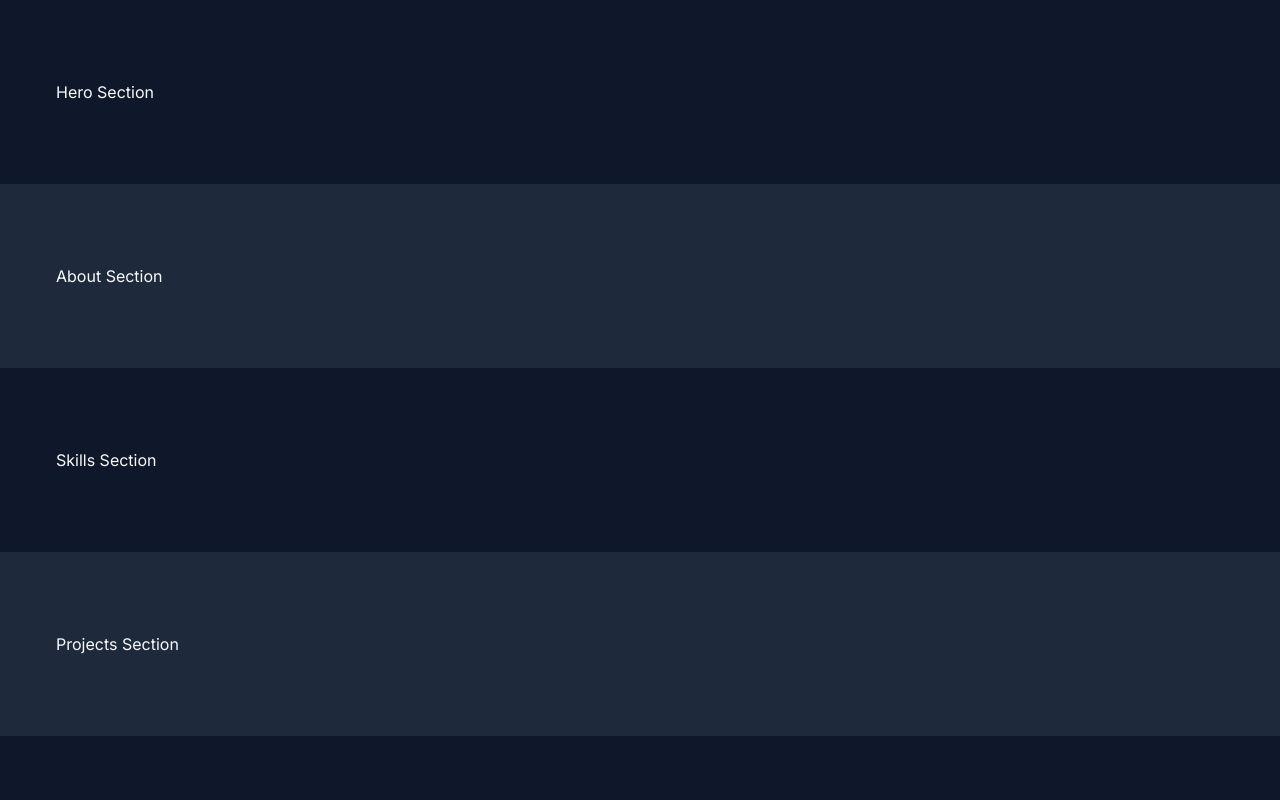
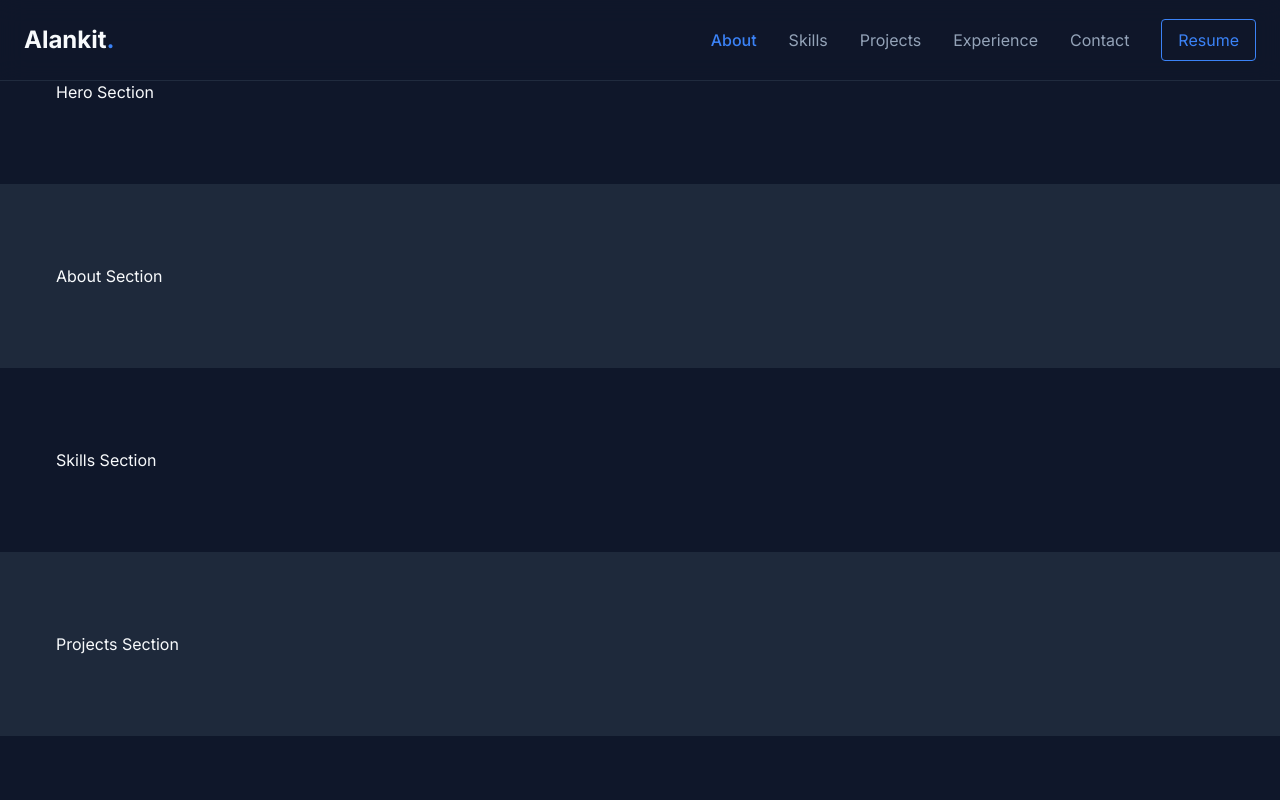
Before and after one commit to Alankit7/Portfolio_Website, a React app in the folder portfolio/: page / in a window 1280 px wide. Shown: the top 800 px of the page. Built offline with nearby package versions, Linux system fonts and the light colour scheme; the HTML template or start-up script is replaced by a standard one.

Commit message:
feat: implement Navigation Bar (Issue #4)

```diff
--- a/portfolio/src/App.jsx
+++ b/portfolio/src/App.jsx
@@ -1,3 +1,4 @@
+import Navbar from './components/Navbar';
 import Hero from './sections/Hero';
 import About from './sections/About';
 import Skills from './sections/Skills';
@@ -8,6 +9,8 @@ import Footer from './sections/Footer';
 
 function App() {
   return (
+    <>
+      <Navbar />
       <main>
         <Hero />
         <About />
@@ -17,6 +20,7 @@ function App() {
         <Contact />
         <Footer />
       </main>
+    </>
   );
 }
 
--- /dev/null
+++ b/portfolio/src/components/MobileMenu.jsx
@@ -0,0 +1,27 @@
+import { motion, AnimatePresence } from 'framer-motion';
+import NavLinks from './NavLinks';
+import ResumeButton from './ResumeButton';
+
+export default function MobileMenu({ isOpen, setIsOpen, activeSection }) {
+  return (
+    <AnimatePresence>
+      {isOpen && (
+        <motion.div
+          initial={{ opacity: 0, y: -20 }}
+          animate={{ opacity: 1, y: 0 }}
+          exit={{ opacity: 0, y: -20 }}
+          transition={{ duration: 0.2 }}
+          className="absolute top-full left-0 w-full bg-card/95 backdrop-blur-lg border-b border-slate-700/50 flex flex-col p-6 gap-6 md:hidden"
+        >
+          <NavLinks
+            activeSection={activeSection}
+            onClick={() => setIsOpen(false)}
+          />
+          <div className="w-full">
+            <ResumeButton />
+          </div>
+        </motion.div>
+      )}
+    </AnimatePresence>
+  );
+}
--- /dev/null
+++ b/portfolio/src/components/NavLinks.jsx
@@ -0,0 +1,27 @@
+export default function NavLinks({ activeSection, onClick }) {
+  const links = ['About', 'Skills', 'Projects', 'Experience', 'Contact'];
+
+  return (
+    <>
+      {links.map((link) => {
+        const id = link.toLowerCase();
+        const isActive = activeSection === id;
+
+        return (
+          <a
+            key={link}
+            href={`#${id}`}
+            onClick={onClick}
+            className={`transition-colors ${
+              isActive
+                ? 'text-primary font-medium'
+                : 'text-textSecondary hover:text-primary'
+            }`}
+          >
+            {link}
+          </a>
+        );
+      })}
+    </>
+  );
+}
--- /dev/null
+++ b/portfolio/src/components/Navbar.jsx
@@ -0,0 +1,71 @@
+import { useState, useEffect } from 'react';
+import { FiMenu, FiX } from 'react-icons/fi';
+import NavLinks from './NavLinks';
+import ResumeButton from './ResumeButton';
+import MobileMenu from './MobileMenu';
+
+export default function Navbar() {
+  const [isOpen, setIsOpen] = useState(false);
+  const [activeSection, setActiveSection] = useState('');
+
+  useEffect(() => {
+    const sections = ['about', 'skills', 'projects', 'experience', 'contact'];
+
+    const observer = new IntersectionObserver(
+      (entries) => {
+        entries.forEach((entry) => {
+          if (entry.isIntersecting) {
+            setActiveSection(entry.target.id);
+          }
+        });
+      },
+      { threshold: 0.5 }
+    );
+
+    sections.forEach((id) => {
+      const element = document.getElementById(id);
+      if (element) {
+        observer.observe(element);
+      }
+    });
+
+    return () => {
+      sections.forEach((id) => {
+        const element = document.getElementById(id);
+        if (element) {
+          observer.unobserve(element);
+        }
+      });
+    };
+  }, []);
+
+  return (
+    <nav className="fixed w-full top-0 z-50 transition-all duration-300 bg-background/80 backdrop-blur-md border-b border-slate-700/50">
+      <div className="max-w-7xl mx-auto px-6 h-20 flex justify-between items-center relative">
+        <a href="#hero" className="text-2xl font-bold text-textMain">
+          Alankit<span className="text-primary">.</span>
+        </a>
+
+        {/* Desktop Nav */}
+        <div className="hidden md:flex gap-8 items-center">
+          <NavLinks activeSection={activeSection} />
+          <ResumeButton />
+        </div>
+
+        {/* Mobile Toggle */}
+        <button
+          className="md:hidden text-textMain text-2xl"
+          onClick={() => setIsOpen(!isOpen)}
+        >
+          {isOpen ? <FiX /> : <FiMenu />}
+        </button>
+      </div>
+
+      <MobileMenu
+        isOpen={isOpen}
+        setIsOpen={setIsOpen}
+        activeSection={activeSection}
+      />
+    </nav>
+  );
+}
--- /dev/null
+++ b/portfolio/src/components/ResumeButton.jsx
@@ -0,0 +1,12 @@
+export default function ResumeButton() {
+  return (
+    <a
+      href="#resume.pdf"
+      target="_blank"
+      rel="noopener noreferrer"
+      className="px-4 py-2 border border-primary text-primary rounded hover:bg-primary/10 transition-colors"
+    >
+      Resume
+    </a>
+  );
+}
```
Lines whose indentation alone changed are shown as unchanged.
